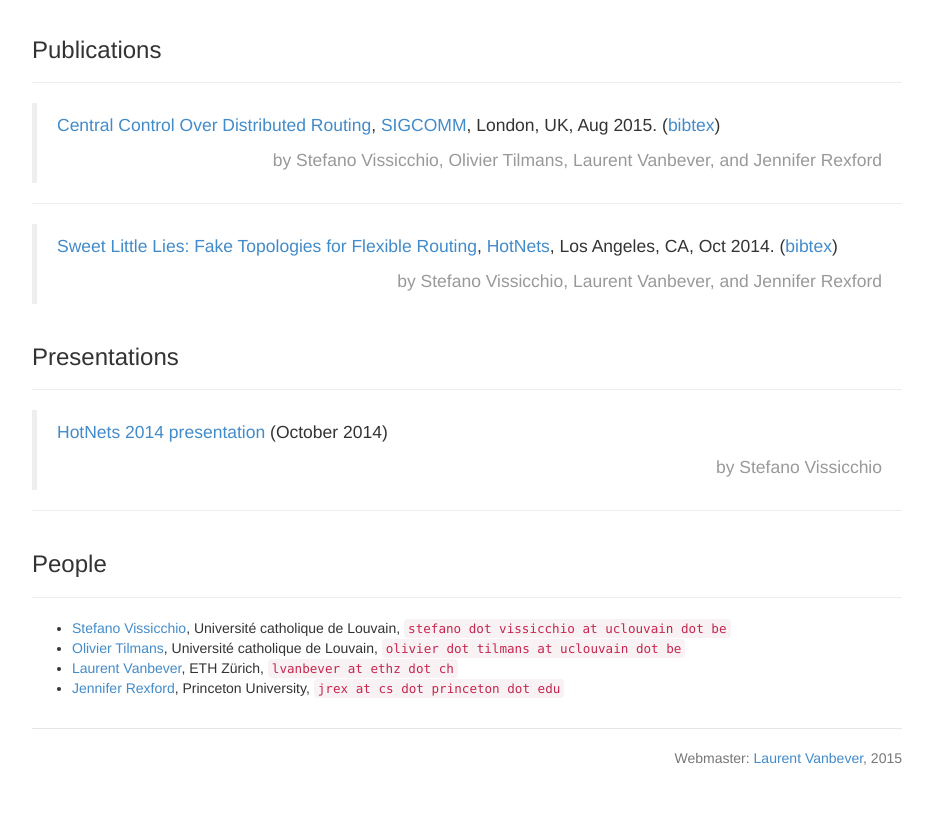
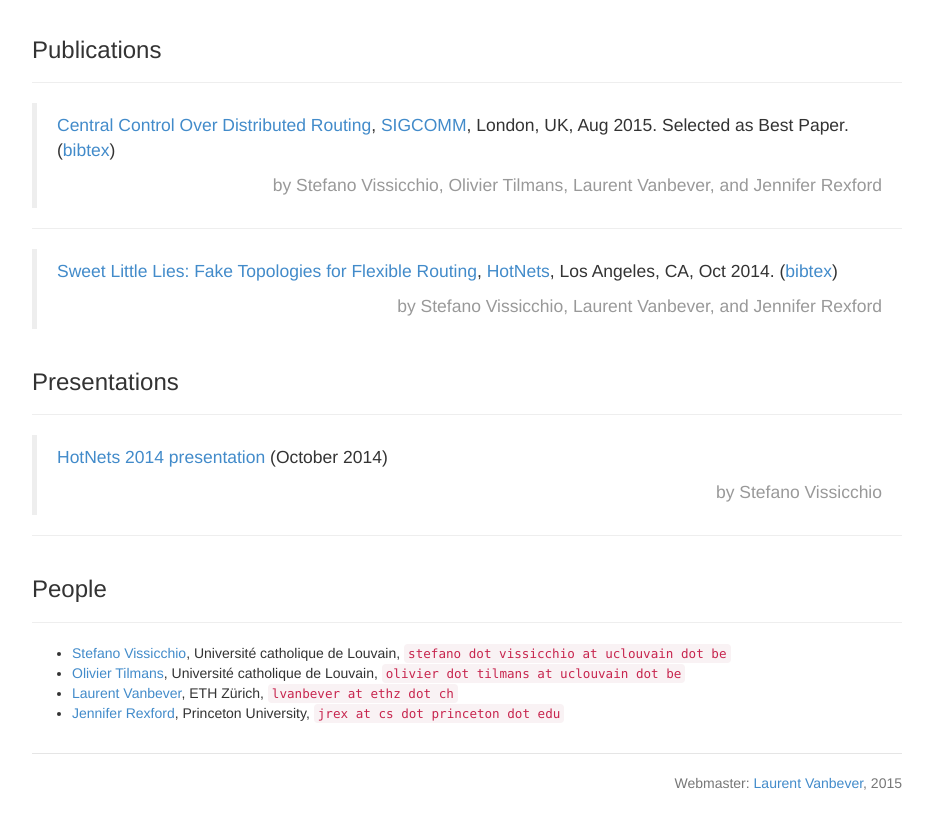
Before and after one commit to Fibbing/fibbing.github.io, a plain HTML site: page index.html in a window 1280 px wide. Shown: the part 3003-3826 px from the top of the page, without its empty margins (173-1106 px from the left). Before the commit the page ends 3801 px from the top, so only its background shows below. Drawn offline with nearby package versions, Linux system fonts and the light colour scheme.

Commit message:
Update index.html

```diff
--- a/index.html
+++ b/index.html
@@ -174,7 +174,7 @@
         </div>
 
         <blockquote>
-          <p><a href="files/sig15.pdf">Central Control Over Distributed Routing</a>, <a href="http://conferences.sigcomm.org/sigcomm/2015/">SIGCOMM</a>, London, UK, Aug 2015. (<a href="files/sig15.bib">bibtex</a>)</p>
+          <p><a href="files/sig15.pdf">Central Control Over Distributed Routing</a>, <a href="http://conferences.sigcomm.org/sigcomm/2015/">SIGCOMM</a>, London, UK, Aug 2015. Selected as Best Paper. (<a href="files/sig15.bib">bibtex</a>)</p>
           <p class="text-right text-muted">by Stefano Vissicchio, Olivier Tilmans, Laurent Vanbever, and Jennifer Rexford</p>
         </blockquote>
 
```
